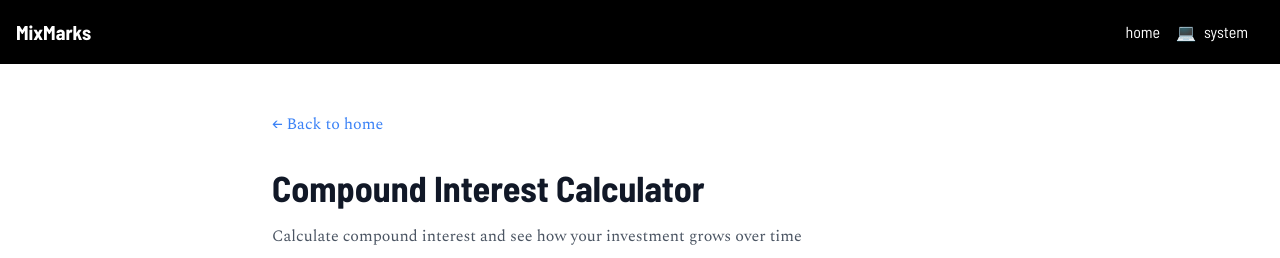
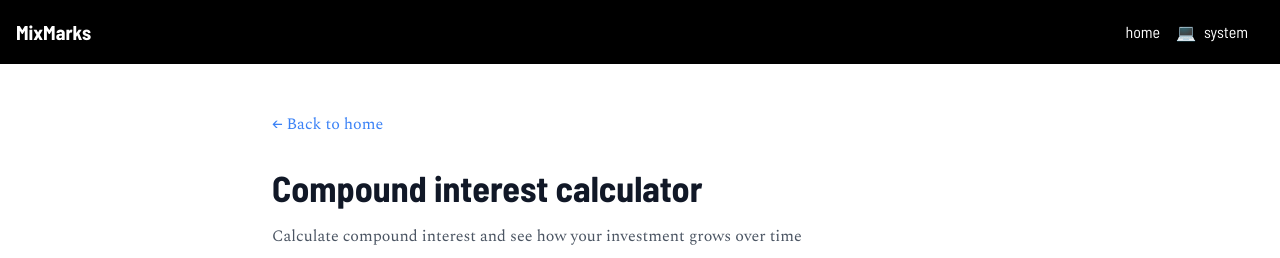
Before and after one commit to joncoded/mixmarks, a Next.js app: page /mark/compound-interest in a window 1280 px wide. Shown: the top 258 px of the page. Built offline with nearby package versions, Linux system fonts and the light colour scheme.

Commit message:
avoiding title case

```diff
--- a/app/mark/compound-interest/metadata.ts
+++ b/app/mark/compound-interest/metadata.ts
@@ -1,5 +1,5 @@
 export const metadata = {
-  title: 'Compound Interest Calculator',
+  title: 'Compound interest calculator',
   emoji: '📈',
   description: 'Calculate compound interest and see how your investment grows over time',
   published: true,
--- a/app/mark/random-number/metadata.ts
+++ b/app/mark/random-number/metadata.ts
@@ -1,5 +1,5 @@
 export const metadata = {
-  title: 'Random Number Generator',
+  title: 'Random number generator',
   description: 'Generate random numbers within a specified range',
   emoji: '🎲',
   published: true,
--- a/app/mark/unit-converter/metadata.ts
+++ b/app/mark/unit-converter/metadata.ts
@@ -1,5 +1,5 @@
 export const metadata = {
-  title: 'Unit Converter',
+  title: 'Unit converter',
   description: 'Convert units of measure for length, mass, time, temperature, energy, area, and volume',
   published: true,
   emoji: '🔄',
--- a/app/mark/volume-calculator/metadata.ts
+++ b/app/mark/volume-calculator/metadata.ts
@@ -1,5 +1,5 @@
 export const metadata = {
-  title: 'Volume Calculator',
+  title: 'Volume calculator',
   description: 'Calculate volumes of common solid shapes like cubes, spheres, cylinders, and more',
   published: true,
   emoji: '🧮'
```
